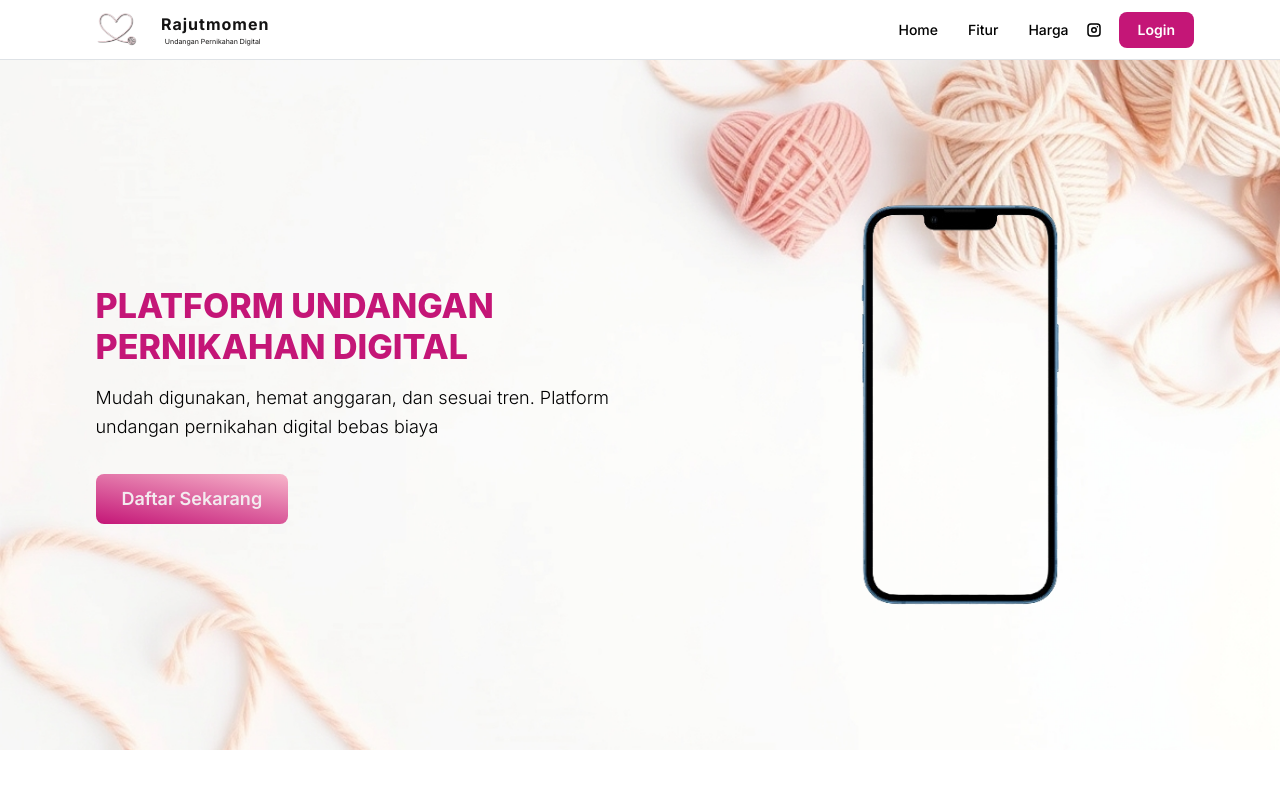
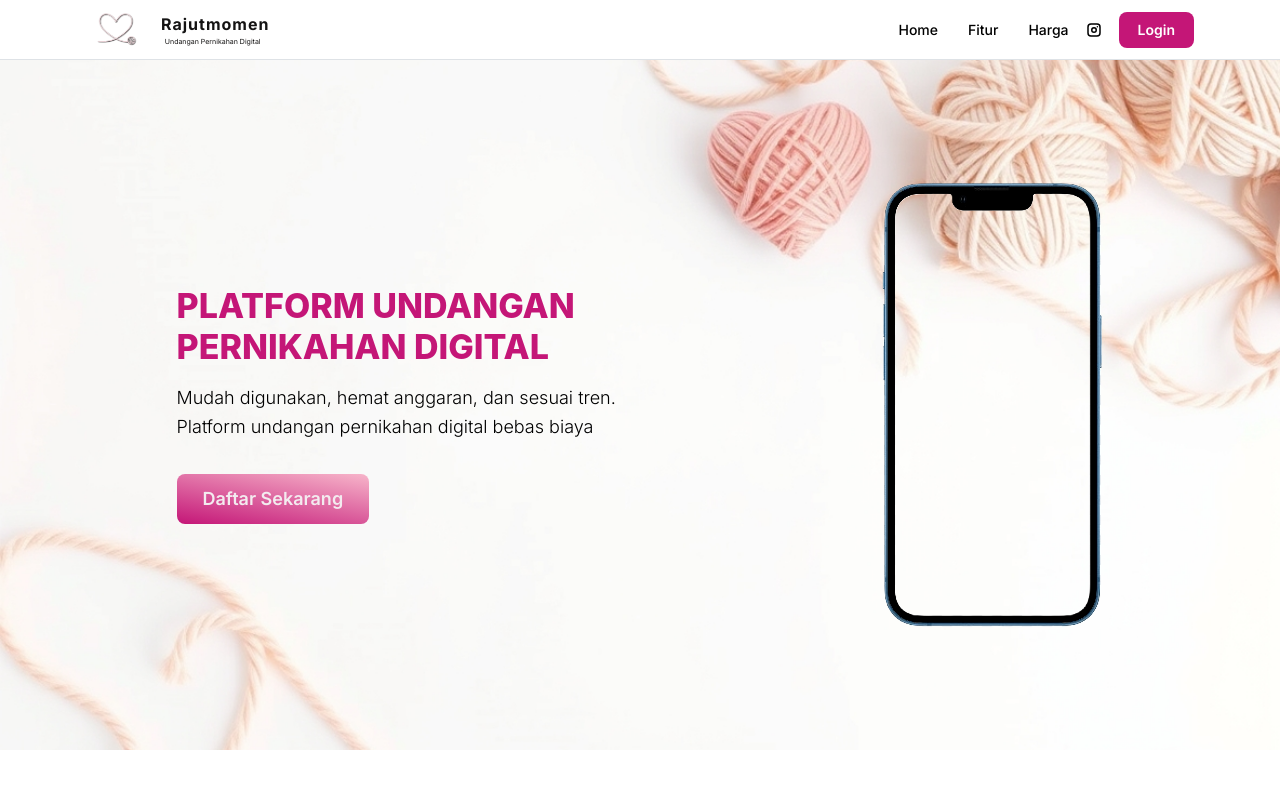
Before and after one commit to Bagasbanuna02/invitation, a Next.js app: page / in a window 1280 px wide. Shown: the top 800 px of the page. Built offline with nearby package versions, Linux system fonts and the light colour scheme.

Commit message:
fix hero section

```diff
--- a/src/components/hero-section.tsx
+++ b/src/components/hero-section.tsx
@@ -27,7 +27,6 @@ export function HeroSection() {
       <Box
         id="home"
         py={{ base: 60, md: 120 }}
-
         // style={{
         //   background: "linear-gradient(135deg, #f8f9fa 0%, #f0e6ea 100%)",
         //   position: "relative",
@@ -42,7 +41,7 @@ export function HeroSection() {
             align="center"
           >
             <AnimatedSection animation="slide-right">
-              <Box style={{ maxWidth: rem(600) }}>
+              <Box style={{ maxWidth: rem(500) }}>
                 <Title
                   order={1}
                   size="h1"
@@ -73,10 +72,10 @@ export function HeroSection() {
             <AnimatedSection animation="slide-left" delay={300}>
               <Box style={{ position: "relative" }}>
                 <Image
-                  src="/assets/new-mockup.png"
+                  src="/assets/new-mockup2.png"
                   alt="Wedding invitation on mobile"
-                  w={{ base: "100%", xs: 350, md: 450 }}
-                  style={{ objectFit: "contain" }}
+                  w={{ base: "100%" }}
+                  fit="fill"
                 />
               </Box>
             </AnimatedSection>
```
Also changed, not shown: public/assets/new-mockup2.png (added), src/app/page.tsx (line endings or trailing spaces).
